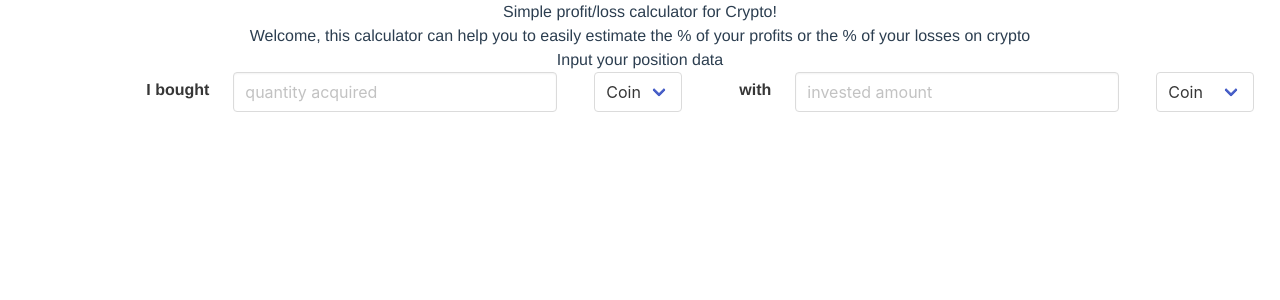
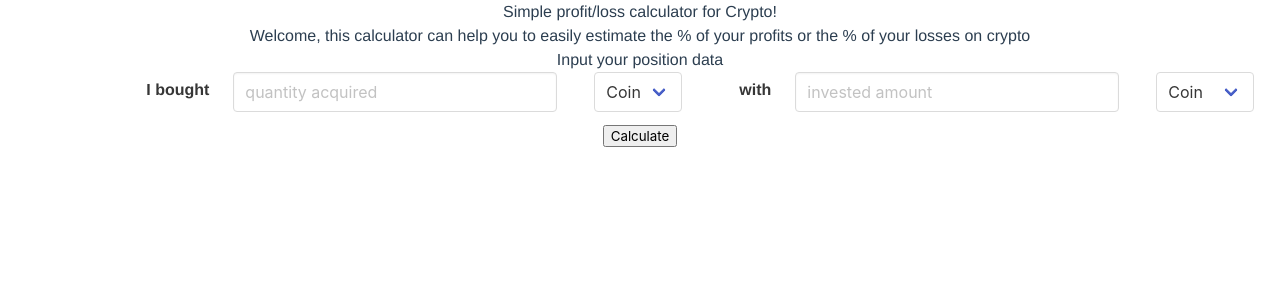
Before and after one commit to tomas95go/simple-profit-loss-calculator, a Vue app: page / in a window 1280 px wide. Shown: the top 300 px of the page. Built offline with nearby package versions, Linux system fonts and the light colour scheme.

Commit message:
adding calculate button

```diff
--- a/src/components/DataEntry.vue
+++ b/src/components/DataEntry.vue
@@ -48,6 +48,11 @@
         </div>
       </div>
     </div>
+    <div>
+      <button @click="validateForm" :value="buttonText">
+        {{ buttonText }}
+      </button>
+    </div>
   </div>
 </template>
 
@@ -72,7 +77,13 @@ export default {
       quantityAcquired: 9.78,
       selectedVolatile: '',
       selectedStable: '',
+      buttonText: 'Calculate',
     }
+  },
+  methods: {
+    validateForm() {
+      return console.log('Working!')
+    },
   },
   computed: {
     volatileCoins() {
```
